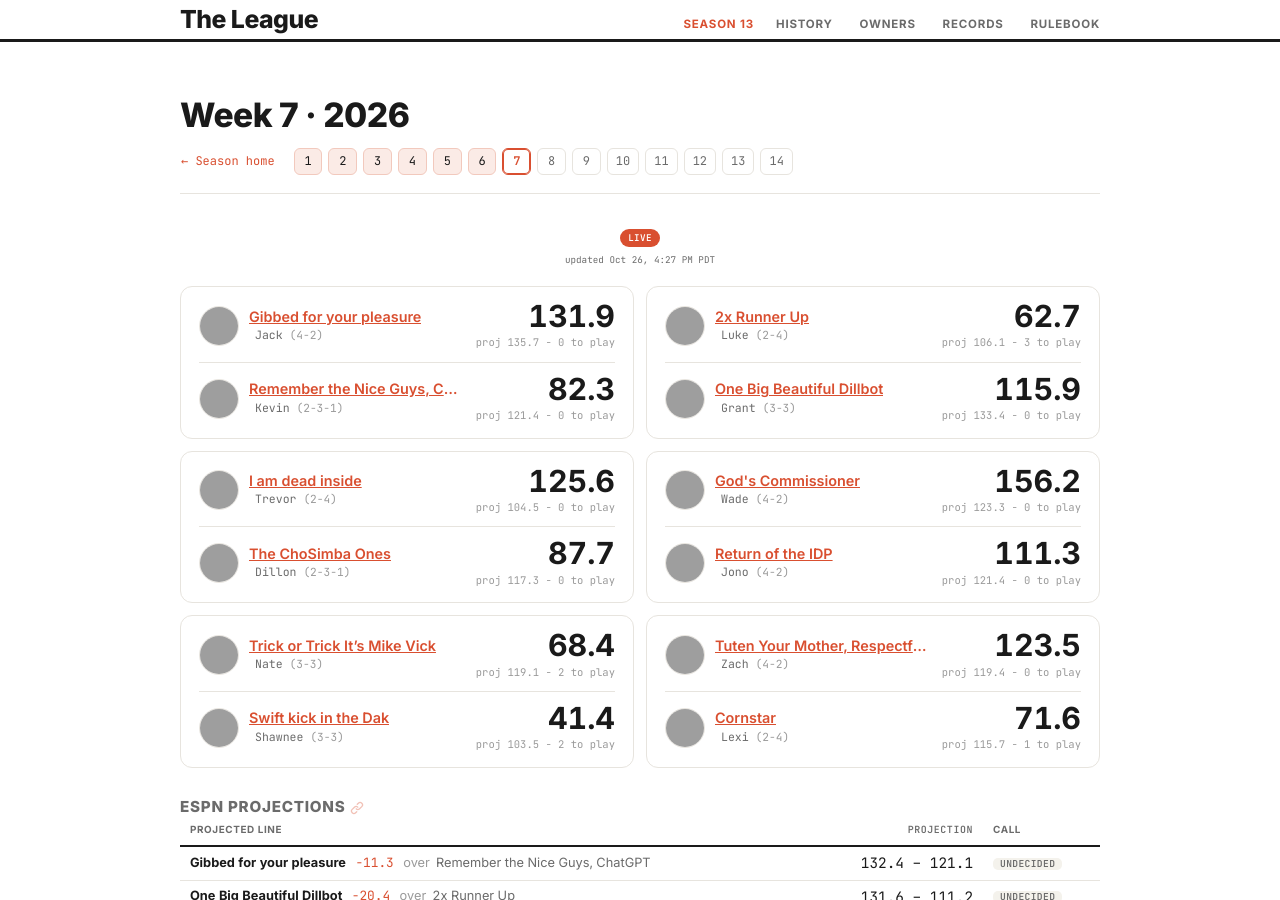
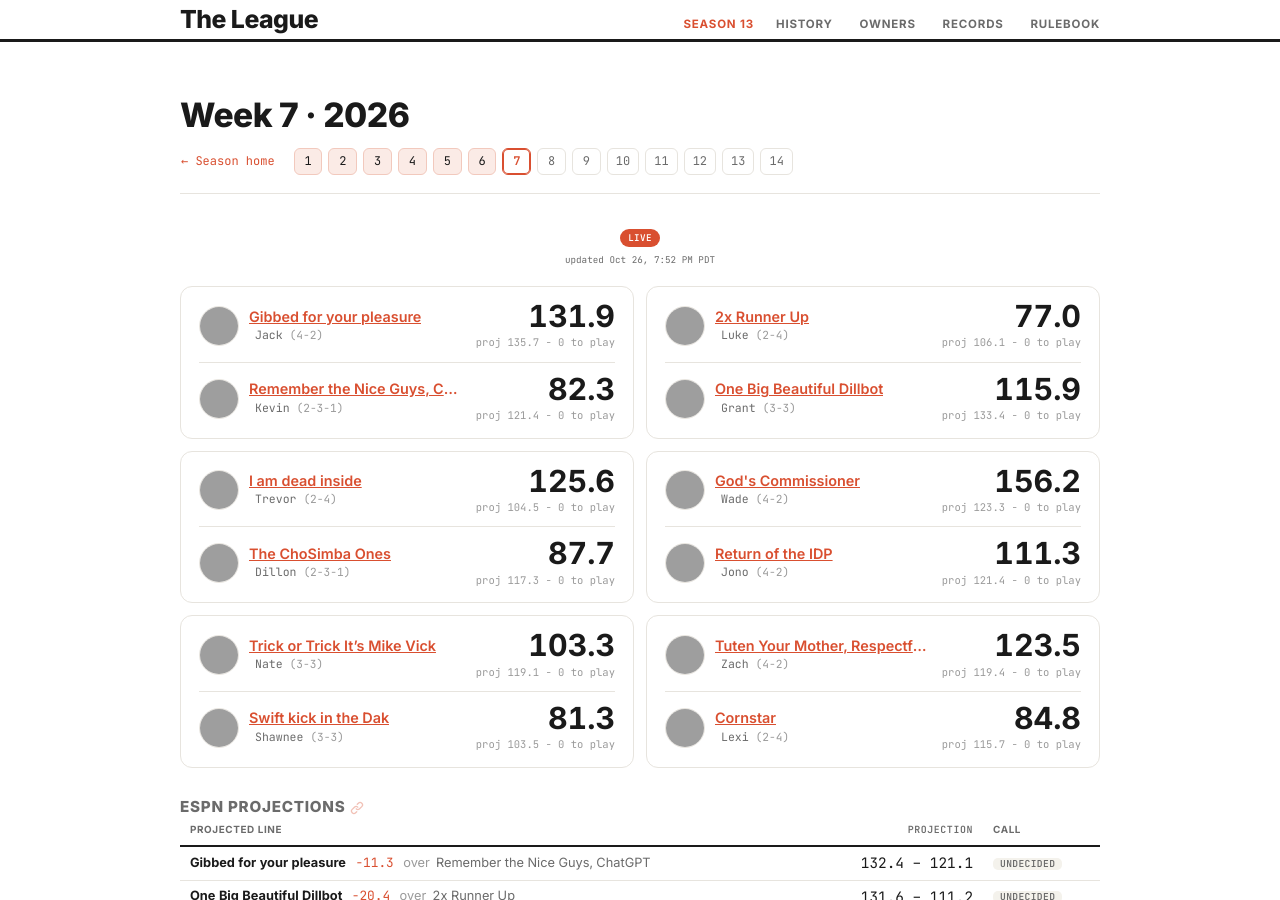
Before and after one commit to dillondrenzek/no-love-in-the-league, a Jekyll site: the page built from docs/seasons/2026/week-7.md, in a window 1280 px wide and 900 px high, cut to the strip 0-900 px from the top of the window. Built offline with Jekyll 4.4.1, drawn with Linux system fonts in a browser that asks for light colours; grey boxes are pictures that could not be loaded.

Commit message:
Daily update: 2026-10-27

```diff
--- a/docs/_data/weeks.yml
+++ b/docs/_data/weeks.yml
@@ -255,7 +255,7 @@
     result: miss
     winner_id: zachzoske
   projected_at: Sep 9, 2026 · 12:14 AM PDT
-  updated_at: Oct 26, 4:27 PM PDT
+  updated_at: Oct 26, 7:52 PM PDT
   current: false
   power:
   - rank: 1
@@ -654,7 +654,7 @@
     result: hit
     winner_id: schirmerj
   projected_at: Sep 17, 2026 · 1:57 PM PDT
-  updated_at: Oct 26, 4:27 PM PDT
+  updated_at: Oct 26, 7:52 PM PDT
   current: false
   power:
   - rank: 1
@@ -1046,7 +1046,7 @@
     result: hit
     winner_id: zachzoske
   projected_at: Sep 24, 2026 · 9:10 AM PDT
-  updated_at: Oct 26, 4:27 PM PDT
+  updated_at: Oct 26, 7:52 PM PDT
   current: false
   power:
   - rank: 1
@@ -1445,7 +1445,7 @@
     result: hit
     winner_id: zachzoske
   projected_at: Oct 1, 2026 · 3:13 PM PDT
-  updated_at: Oct 26, 4:27 PM PDT
+  updated_at: Oct 26, 7:52 PM PDT
   current: false
   power:
   - rank: 1
@@ -1825,7 +1825,7 @@
     result: miss
     winner_id: theoceanpulse
   projected_at: Oct 8, 2026 · 11:06 AM PDT
-  updated_at: Oct 26, 4:27 PM PDT
+  updated_at: Oct 26, 7:52 PM PDT
   current: false
   power:
   - rank: 1
@@ -2205,7 +2205,7 @@
     result: miss
     winner_id: zachzoske
   projected_at: Oct 15, 2026 · 3:56 PM PDT
-  updated_at: Oct 26, 4:27 PM PDT
+  updated_at: Oct 26, 7:52 PM PDT
   current: false
   power:
   - rank: 1
@@ -2366,16 +2366,16 @@
     home_record: 2-4
     away_record: 3-3
     scored: true
-    home_yet: 3
+    home_yet: 0
     away_yet: 0
     final: false
     live: true
     playoff: false
-    home_score: 62.7
+    home_score: 77.0
     away_score: 115.9
     winner_id: null
     tie: false
-    margin: 53.2
+    margin: 38.9
     home_proj: 106.1
     away_proj: 133.4
   - home_id: purpsworth
@@ -2435,16 +2435,16 @@
     home_record: 3-3
     away_record: 3-3
     scored: true
-    home_yet: 2
-    away_yet: 2
+    home_yet: 0
+    away_yet: 0
     final: false
     live: true
     playoff: false
-    home_score: 68.4
-    away_score: 41.4
+    home_score: 103.3
+    away_score: 81.3
     winner_id: null
     tie: false
-    margin: 27.0
+    margin: 22.0
     home_proj: 119.1
     away_proj: 103.5
   - home_id: zachzoske
@@ -2459,15 +2459,15 @@
     away_record: 2-4
     scored: true
     home_yet: 0
-    away_yet: 1
+    away_yet: 0
     final: false
     live: true
     playoff: false
     home_score: 123.5
-    away_score: 71.6
+    away_score: 84.8
     winner_id: null
     tie: false
-    margin: 51.9
+    margin: 38.7
     home_proj: 119.4
     away_proj: 115.7
   highlights: []
@@ -2563,7 +2563,7 @@
     decided: false
     result: null
   projected_at: Oct 22, 2026 · 11:48 AM PDT
-  updated_at: Oct 26, 4:27 PM PDT
+  updated_at: Oct 26, 7:52 PM PDT
   current: true
   power:
   - rank: 1
@@ -2789,7 +2789,7 @@
   highlights: []
   projections: []
   projected_at: null
-  updated_at: Oct 26, 4:27 PM PDT
+  updated_at: Oct 26, 7:52 PM PDT
   current: false
   power: []
 2026-9:
@@ -2895,7 +2895,7 @@
   highlights: []
   projections: []
   projected_at: null
-  updated_at: Oct 26, 4:27 PM PDT
+  updated_at: Oct 26, 7:52 PM PDT
   current: false
   power: []
 2026-10:
@@ -3001,7 +3001,7 @@
   highlights: []
   projections: []
   projected_at: null
-  updated_at: Oct 26, 4:27 PM PDT
+  updated_at: Oct 26, 7:52 PM PDT
   current: false
   power: []
 2026-11:
@@ -3107,7 +3107,7 @@
   highlights: []
   projections: []
   projected_at: null
-  updated_at: Oct 26, 4:27 PM PDT
+  updated_at: Oct 26, 7:52 PM PDT
   current: false
   power: []
 2026-12:
@@ -3213,7 +3213,7 @@
   highlights: []
   projections: []
   projected_at: null
-  updated_at: Oct 26, 4:27 PM PDT
+  updated_at: Oct 26, 7:52 PM PDT
   current: false
   power: []
 2026-13:
@@ -3319,7 +3319,7 @@
   highlights: []
   projections: []
   projected_at: null
-  updated_at: Oct 26, 4:27 PM PDT
+  updated_at: Oct 26, 7:52 PM PDT
   current: false
   power: []
 2026-14:
@@ -3425,6 +3425,6 @@
   highlights: []
   projections: []
   projected_at: null
-  updated_at: Oct 26, 4:27 PM PDT
+  updated_at: Oct 26, 7:52 PM PDT
   current: false
   power: []
```
Also changed, not shown: data/rosters/2026-week-07.yml (+13 -13 lines), data/seasons/2026.yml (+4 -4 lines).
